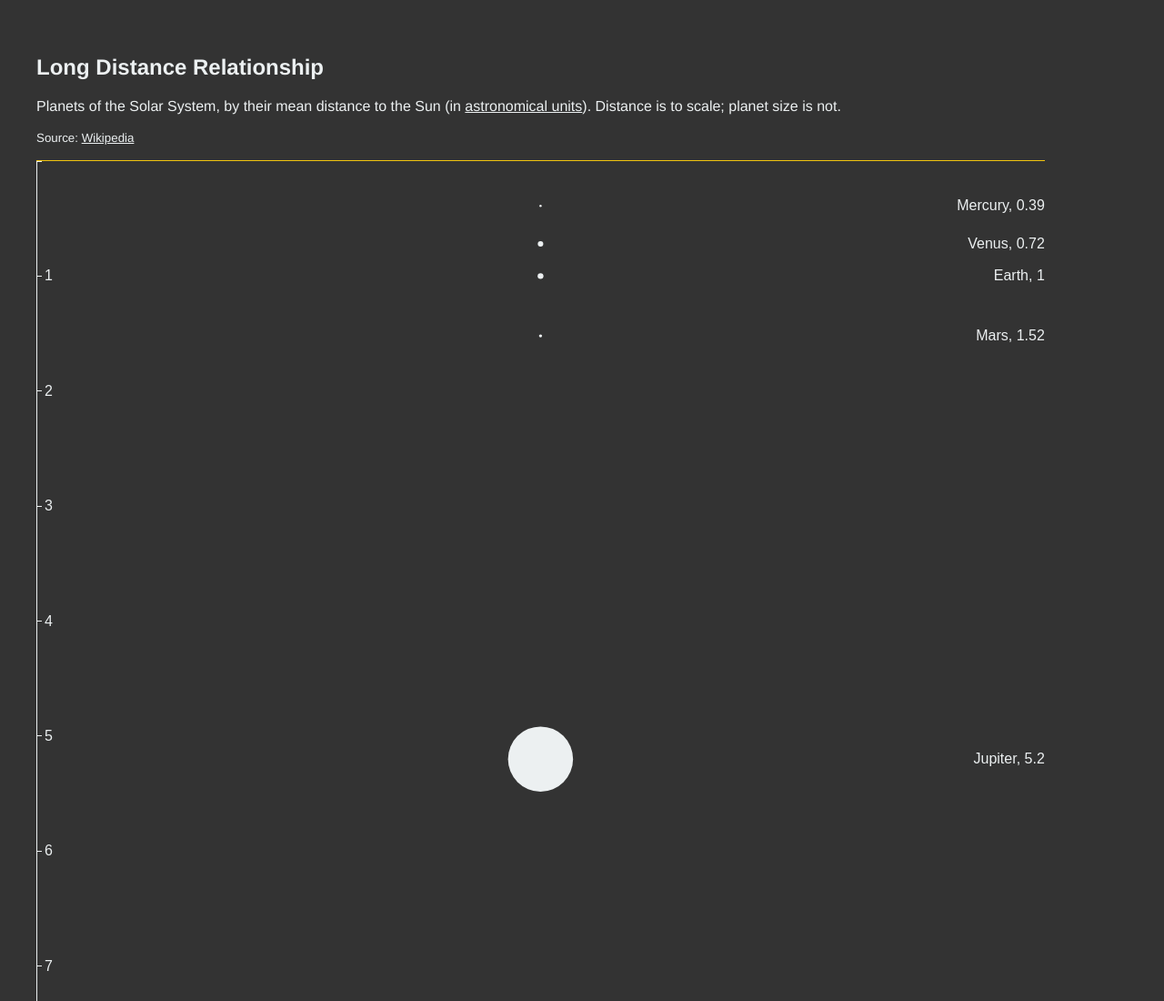
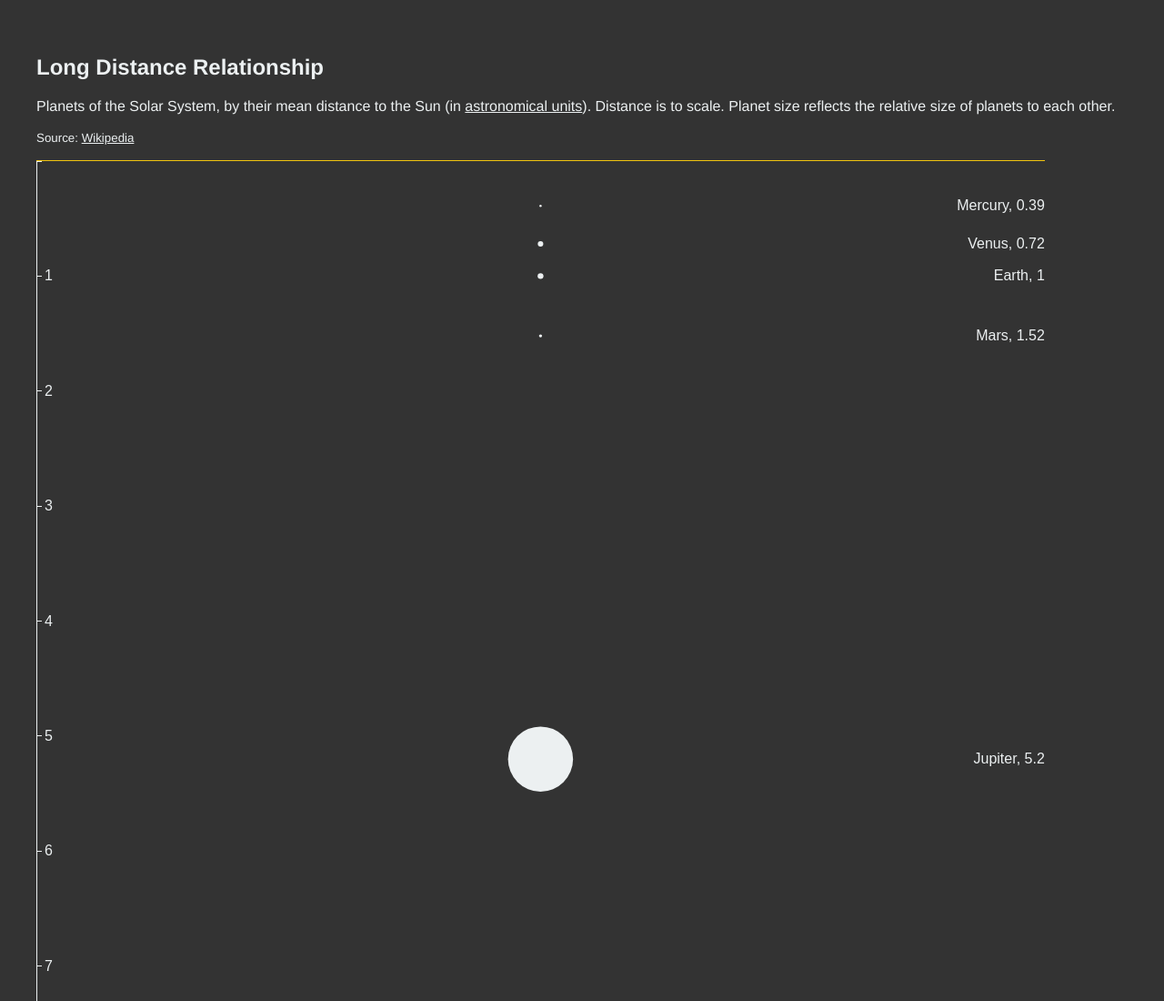
Before and after one commit to radiocontrolled/long-distance-relationship, a plain HTML site: page index.html in a window 1280 px wide. Shown: the top 1100 px of the page at 91% size. Drawn offline with Linux system fonts and the light colour scheme.

Commit message:
updating index

```diff
--- a/index.html
+++ b/index.html
@@ -9,7 +9,8 @@
 </head>
     <body class="planets" id="planets">
     	<h2>Long Distance Relationship</h2>
-    	<p>Planets of the Solar System, by their mean distance to the Sun (in <a href="http://en.wikipedia.org/wiki/Astronomical_unit">astronomical units</a>). Distance is to scale; planet size is not.</p>
+    	<p>Planets of the Solar System, by their mean distance to the Sun (in <a href="http://en.wikipedia.org/wiki/Astronomical_unit">astronomical units</a>).
+    	   Distance is to scale. Planet size reflects the relative size of planets to each other.</p>
     	<p><small>Source: <a href="http://en.wikipedia.org/wiki/Solar_System">Wikipedia</a></small></p>
     </body>
    <script src="d3.min.js"></script>
```
